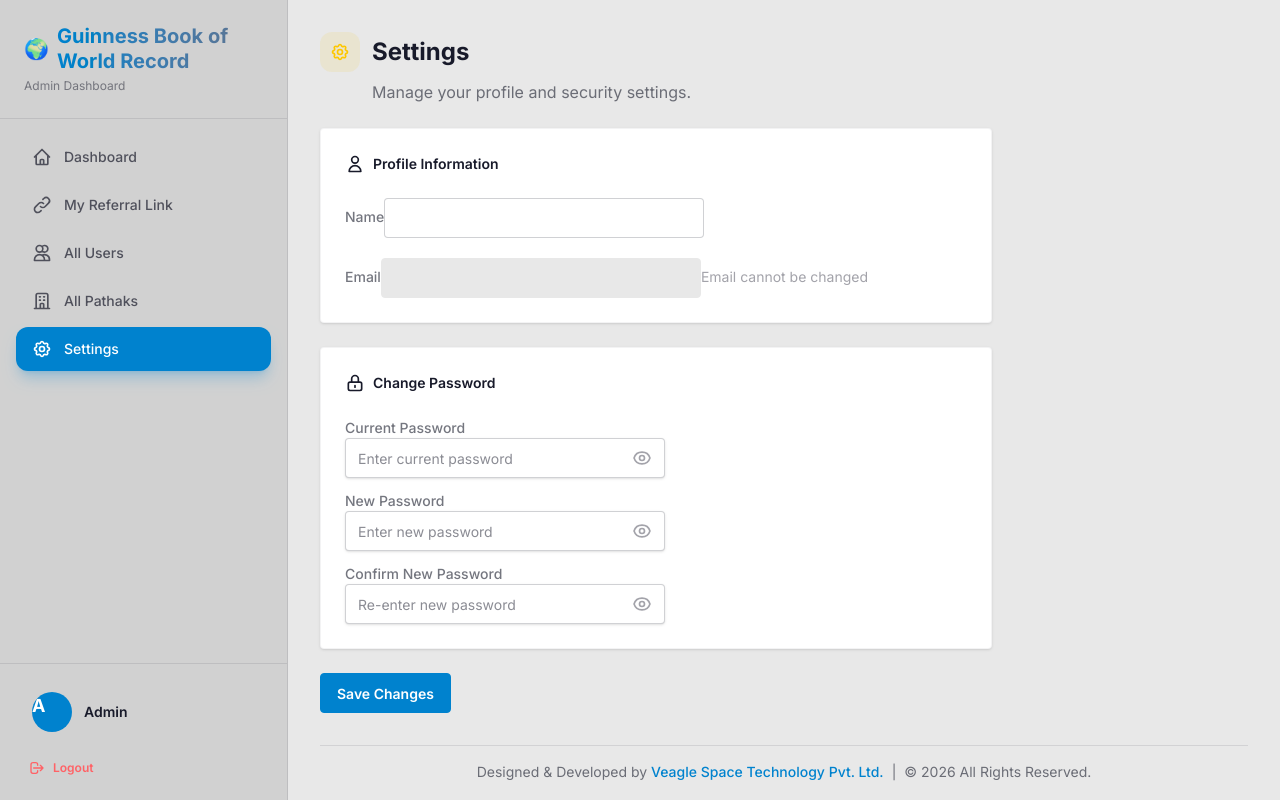
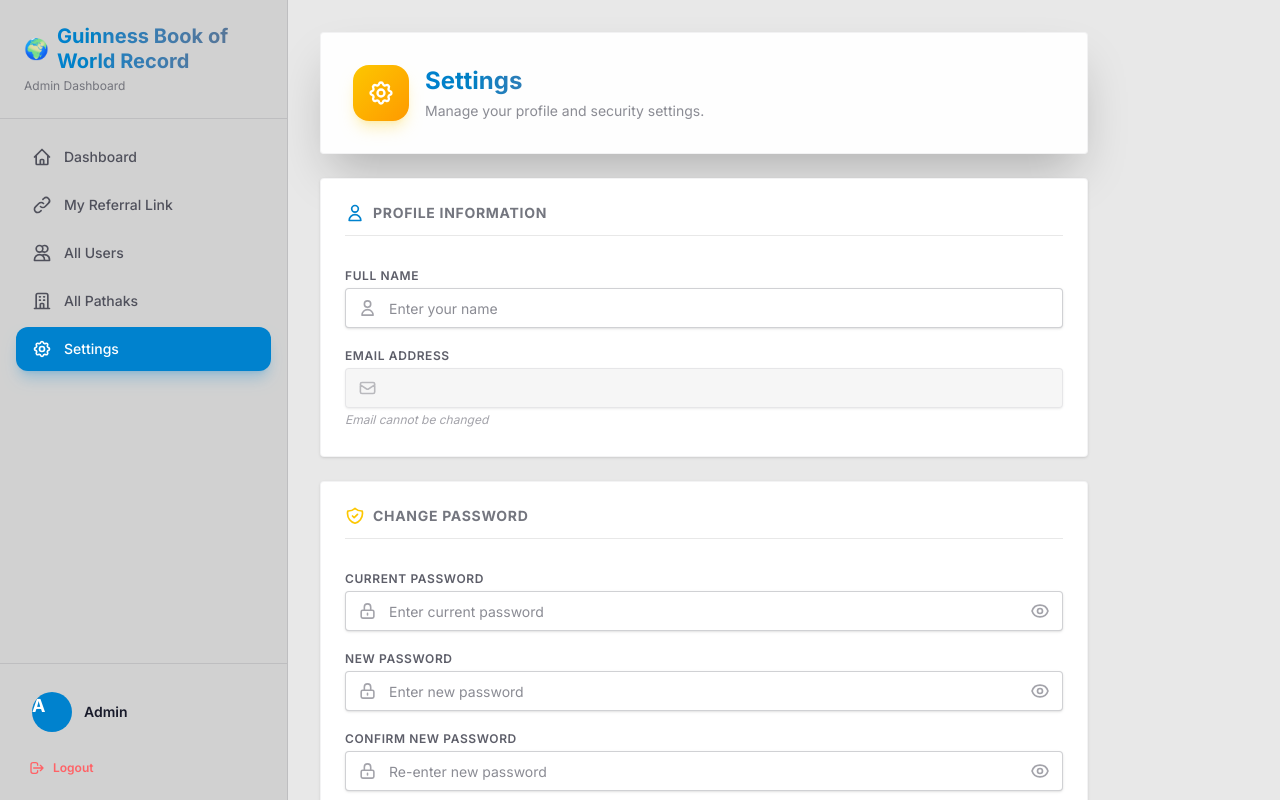
Before and after one commit to veaglespace-Tech/world-record, a React (Vite) app in the folder client/: page /dashboard/settings in a window 1280 px wide. Built offline with nearby package versions, Linux system fonts and the light colour scheme; no server answers; sample sign-in values are in the browser's storage.

Commit message:
feat: redesign Settings page and fix referral code to worldrecord01

```diff
--- a/client/src/pages/SettingsPage.jsx
+++ b/client/src/pages/SettingsPage.jsx
@@ -2,7 +2,7 @@
 import { useSelector, useDispatch } from 'react-redux';
 import { selectCurrentUser, setCredentials, selectCurrentToken } from '../store/slices/authSlice';
 import { useUpdateSettingsMutation } from '../store/api/apiSlice';
-import { HiOutlineCog, HiOutlineUser, HiOutlineLockClosed, HiOutlineEye, HiOutlineEyeOff } from 'react-icons/hi';
+import { HiOutlineCog, HiOutlineUser, HiOutlineLockClosed, HiOutlineEye, HiOutlineEyeOff, HiOutlineMail, HiOutlineShieldCheck, HiOutlineCheckCircle } from 'react-icons/hi';
 
 export default function SettingsPage() {
   const admin = useSelector(selectCurrentUser);
@@ -57,23 +57,30 @@
   };
 
   return (
-    <div className="space-y-6 max-w-2xl">
+    <div className="space-y-6 max-w-3xl">
       {/* Header */}
+      <div className="card bg-base-100/95 backdrop-blur-md shadow-2xl border border-base-content/5">
+        <div className="card-body px-6 pt-6 pb-6 md:px-8 md:pt-8 md:pb-8">
+          <div className="flex items-center gap-4">
+            <div className="w-14 h-14 rounded-2xl bg-gradient-to-br from-warning to-amber-500 flex items-center justify-center shadow-lg shadow-warning/25">
+              <HiOutlineCog className="w-7 h-7 text-white" />
+            </div>
             <div>
-        <h2 className="text-2xl font-bold flex items-center gap-3">
-          <div className="w-10 h-10 rounded-xl bg-warning/10 flex items-center justify-center">
-            <HiOutlineCog className="w-5 h-5 text-warning" />
-          </div>
+              <h2 className="text-2xl font-bold bg-gradient-to-r from-primary to-secondary bg-clip-text text-transparent pb-1">
                 Settings
               </h2>
-        <p className="text-base-content/60 mt-2 ml-13">
+              <p className="text-sm text-base-content/50">
                 Manage your profile and security settings.
               </p>
+            </div>
+          </div>
+        </div>
       </div>
 
       {/* Message */}
       {message.text && (
-        <div className={`alert ${message.type === 'success' ? 'alert-success' : 'alert-error'} text-sm`}>
+        <div className={`alert ${message.type === 'success' ? 'alert-success' : 'alert-error'} text-sm shadow-sm`}>
+          <HiOutlineCheckCircle className="w-5 h-5" />
           <span>{message.text}</span>
         </div>
       )}
@@ -82,34 +89,45 @@
         {/* Profile Section */}
         <div className="card bg-base-100 border border-base-content/5 shadow-sm">
           <div className="card-body">
-            <h3 className="font-semibold flex items-center gap-2 mb-4">
-              <HiOutlineUser className="w-5 h-5" />
+            <h3 className="text-sm font-bold uppercase tracking-wider text-base-content/60 flex items-center gap-2 mb-5 pb-3 border-b border-base-200">
+              <HiOutlineUser className="w-5 h-5 text-primary" />
               Profile Information
             </h3>
+
+            <div className="space-y-4">
               <div className="form-control">
-              <label className="label">
-                <span className="label-text font-medium">Name</span>
+                <label className="label py-1">
+                  <span className="label-text text-xs font-semibold uppercase tracking-wider text-base-content/70">Full Name</span>
                 </label>
+                <label className="input input-bordered flex items-center gap-3 focus-within:input-primary focus-within:ring-2 focus-within:ring-primary/20 shadow-sm transition-all bg-base-100 border-base-content/20 w-full">
+                  <HiOutlineUser className="w-5 h-5 text-base-content/40" />
                   <input
                     type="text"
-                className="input input-bordered focus:input-primary"
+                    className="grow bg-transparent outline-none"
+                    placeholder="Enter your name"
                     value={name}
                     onChange={(e) => setName(e.target.value)}
                   />
+                </label>
               </div>
-            <div className="form-control mt-3">
-              <label className="label">
-                <span className="label-text font-medium">Email</span>
+
+              <div className="form-control">
+                <label className="label py-1">
+                  <span className="label-text text-xs font-semibold uppercase tracking-wider text-base-content/70">Email Address</span>
                 </label>
+                <label className="input input-bordered flex items-center gap-3 shadow-sm bg-base-200/50 border-base-content/10 w-full cursor-not-allowed opacity-70">
+                  <HiOutlineMail className="w-5 h-5 text-base-content/40" />
                   <input
                     type="email"
-                className="input input-bordered"
+                    className="grow bg-transparent outline-none cursor-not-allowed"
                     value={admin?.email || ''}
                     disabled
                   />
-              <label className="label">
-                <span className="label-text-alt text-base-content/40">Email cannot be changed</span>
                 </label>
+                <label className="label py-1">
+                  <span className="label-text-alt text-base-content/40 italic text-xs">Email cannot be changed</span>
+                </label>
+              </div>
             </div>
           </div>
         </div>
@@ -117,19 +135,22 @@
         {/* Password Section */}
         <div className="card bg-base-100 border border-base-content/5 shadow-sm">
           <div className="card-body">
-            <h3 className="font-semibold flex items-center gap-2 mb-4">
-              <HiOutlineLockClosed className="w-5 h-5" />
+            <h3 className="text-sm font-bold uppercase tracking-wider text-base-content/60 flex items-center gap-2 mb-5 pb-3 border-b border-base-200">
+              <HiOutlineShieldCheck className="w-5 h-5 text-warning" />
               Change Password
             </h3>
-            <div className="space-y-3">
+
+            <div className="space-y-4">
+              {/* Current Password */}
               <div className="form-control">
-                <label className="label">
-                  <span className="label-text font-medium">Current Password</span>
+                <label className="label py-1">
+                  <span className="label-text text-xs font-semibold uppercase tracking-wider text-base-content/70">Current Password</span>
                 </label>
-                <label className="input input-bordered flex items-center gap-3 focus-within:input-primary focus-within:ring-2 focus-within:ring-primary/20 shadow-sm transition-all bg-base-100 border-base-content/20 relative">
+                <label className="input input-bordered flex items-center gap-3 focus-within:input-primary focus-within:ring-2 focus-within:ring-primary/20 shadow-sm transition-all bg-base-100 border-base-content/20 w-full relative">
+                  <HiOutlineLockClosed className="w-5 h-5 text-base-content/40" />
                   <input
                     type={showPasswords.current ? "text" : "password"}
-                    className="grow pr-10"
+                    className="grow pr-10 bg-transparent outline-none"
                     placeholder="Enter current password"
                     value={currentPassword}
                     onChange={(e) => setCurrentPassword(e.target.value)}
@@ -143,14 +164,17 @@
                   </button>
                 </label>
               </div>
+
+              {/* New Password */}
               <div className="form-control">
-                <label className="label">
-                  <span className="label-text font-medium">New Password</span>
+                <label className="label py-1">
+                  <span className="label-text text-xs font-semibold uppercase tracking-wider text-base-content/70">New Password</span>
                 </label>
-                <label className="input input-bordered flex items-center gap-3 focus-within:input-primary focus-within:ring-2 focus-within:ring-primary/20 shadow-sm transition-all bg-base-100 border-base-content/20 relative">
+                <label className="input input-bordered flex items-center gap-3 focus-within:input-primary focus-within:ring-2 focus-within:ring-primary/20 shadow-sm transition-all bg-base-100 border-base-content/20 w-full relative">
+                  <HiOutlineLockClosed className="w-5 h-5 text-base-content/40" />
                   <input
                     type={showPasswords.new ? "text" : "password"}
-                    className="grow pr-10"
+                    className="grow pr-10 bg-transparent outline-none"
                     placeholder="Enter new password"
                     value={newPassword}
                     onChange={(e) => setNewPassword(e.target.value)}
@@ -164,14 +188,17 @@
                   </button>
                 </label>
               </div>
+
+              {/* Confirm Password */}
               <div className="form-control">
-                <label className="label">
-                  <span className="label-text font-medium">Confirm New Password</span>
+                <label className="label py-1">
+                  <span className="label-text text-xs font-semibold uppercase tracking-wider text-base-content/70">Confirm New Password</span>
                 </label>
-                <label className="input input-bordered flex items-center gap-3 focus-within:input-primary focus-within:ring-2 focus-within:ring-primary/20 shadow-sm transition-all bg-base-100 border-base-content/20 relative">
+                <label className="input input-bordered flex items-center gap-3 focus-within:input-primary focus-within:ring-2 focus-within:ring-primary/20 shadow-sm transition-all bg-base-100 border-base-content/20 w-full relative">
+                  <HiOutlineLockClosed className="w-5 h-5 text-base-content/40" />
                   <input
                     type={showPasswords.confirm ? "text" : "password"}
-                    className="grow pr-10"
+                    className="grow pr-10 bg-transparent outline-none"
                     placeholder="Re-enter new password"
                     value={confirmPassword}
                     onChange={(e) => setConfirmPassword(e.target.value)}
@@ -189,9 +216,10 @@
           </div>
         </div>
 
+        {/* Submit Button */}
         <button
           type="submit"
-          className="btn btn-primary"
+          className="btn btn-primary text-primary-content shadow-md shadow-primary/20 w-full sm:w-auto px-8"
           disabled={isLoading}
         >
           {isLoading ? (
```
Also changed, not shown: 1 other file (tests, documents, lock files or other folders). Lines whose indentation alone changed are shown as unchanged.
